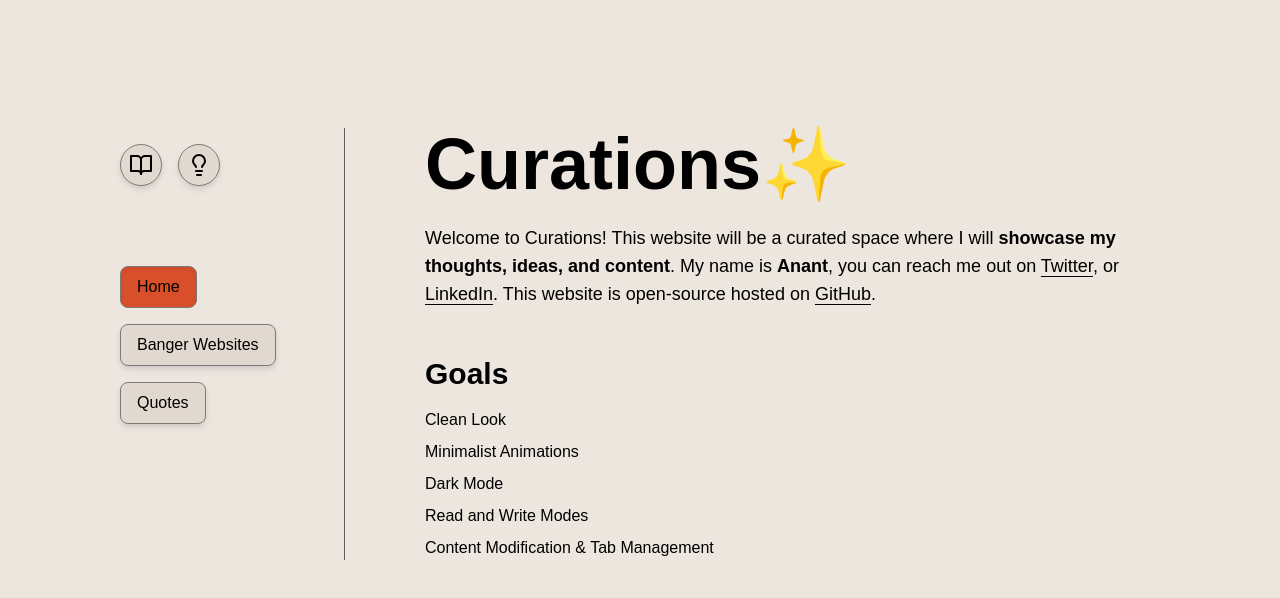
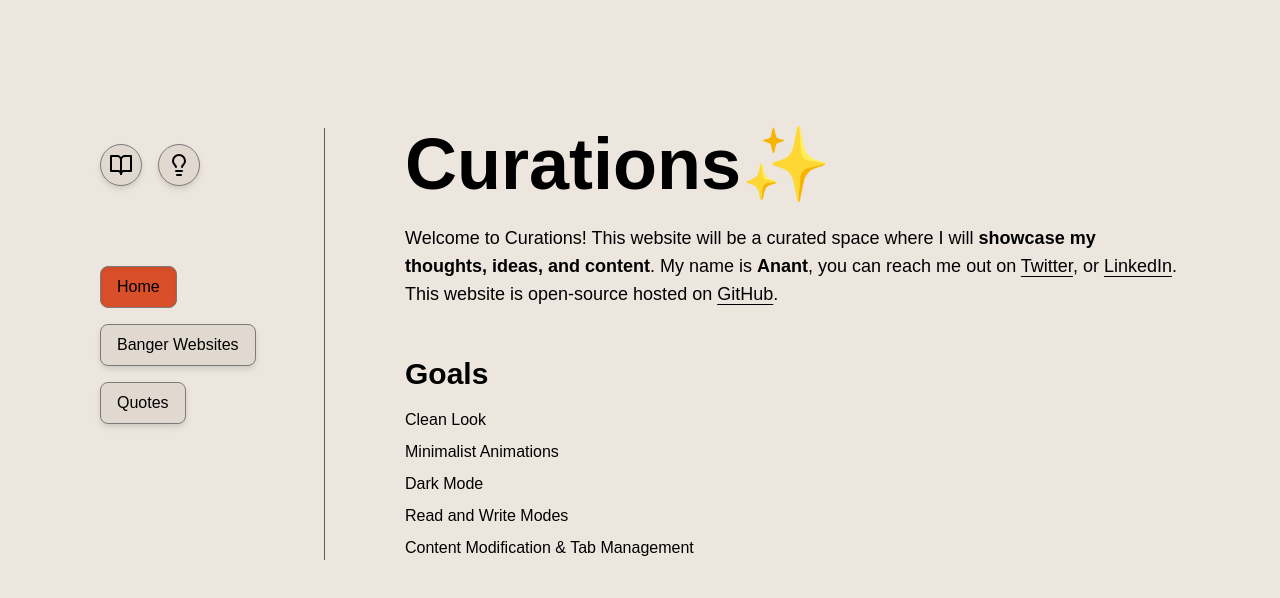
Before and after one commit to dubeyanant/Curations, a React (Vite) app: page / in a window 1280 px wide. Shown: the top 598 px of the page. Built offline with nearby package versions, Linux system fonts and the light colour scheme; no server answers.

Commit message:
style(Website): :lipstick: adjust card size and padding

```diff
--- a/src/App.jsx
+++ b/src/App.jsx
@@ -15,7 +15,7 @@ function App() {
   };
 
   return (
-    <div className="px-[60px] xl:px-[120px] 2xl:px-[160px] py-10 md:py-20 lg:py-28 xl:py-32 flex flex-col md:flex-row gap-2 md:gap-16 xl:gap-20 items-start md:items-stretch">
+    <div className="px-[40px] md:px-[100px] 2xl:px-[160px] py-10 md:py-20 lg:py-28 xl:py-32 flex flex-col md:flex-row gap-2 md:gap-10 xl:gap-20 items-start md:items-stretch">
       <div className="flex items-center justify-between w-full visible md:hidden">
         <h2 className="text-3xl font-bold">Curations✨</h2>
         <button onClick={toggleSidebar}>
--- a/src/components/common/Card.jsx
+++ b/src/components/common/Card.jsx
@@ -19,7 +19,7 @@ const Card = ({ url, name, urlImg, cardId, onDelete }) => {
   return (
     <a
       href={url}
-      className="w-40 h-40 lg:w-48 lg:h-48 xl:w-52 xl:h-52 drop-shadow-md rounded-lg relative"
+      className="w-32 h-32 sm:w-40 sm:h-40 lg:w-48 lg:h-48 xl:w-52 xl:h-52 drop-shadow-md rounded-lg relative"
     >
       {isEditIcon && (
         <button
@@ -32,7 +32,7 @@ const Card = ({ url, name, urlImg, cardId, onDelete }) => {
       <img
         src={urlImg}
         alt={name}
-        className="w-40 h-40 lg:w-48 lg:h-48 xl:w-52 xl:h-52 object-cover rounded-lg"
+        className="w-32 h-32 sm:w-40 sm:h-40 lg:w-48 lg:h-48 xl:w-52 xl:h-52 object-cover rounded-lg"
       />
       <div className="absolute inset-0 w-full h-full bg-gradient-to-b from-grays-transparent from-50% to-grays-black rounded-lg"></div>
       <p className="absolute bottom-0 left-0 text-lg ml-5 mb-3 text-grays-white">
```
